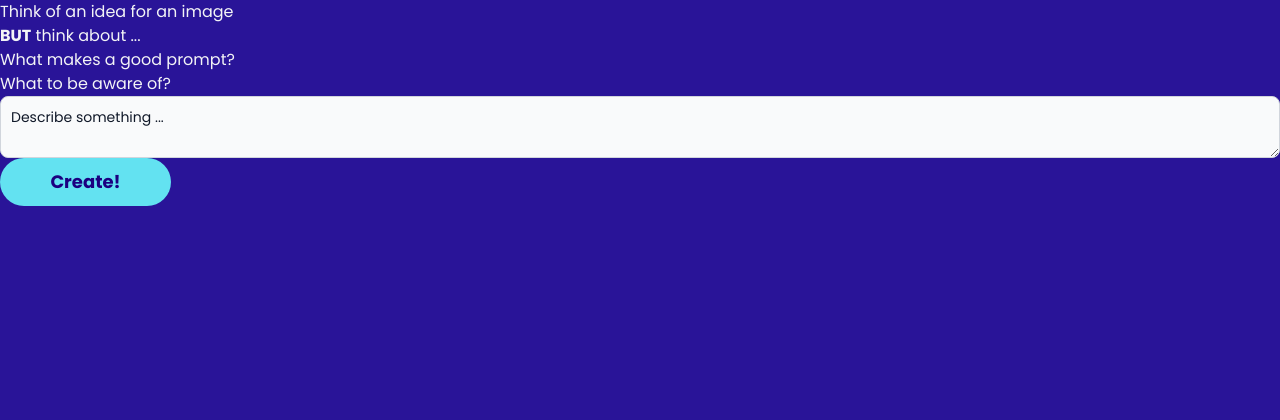
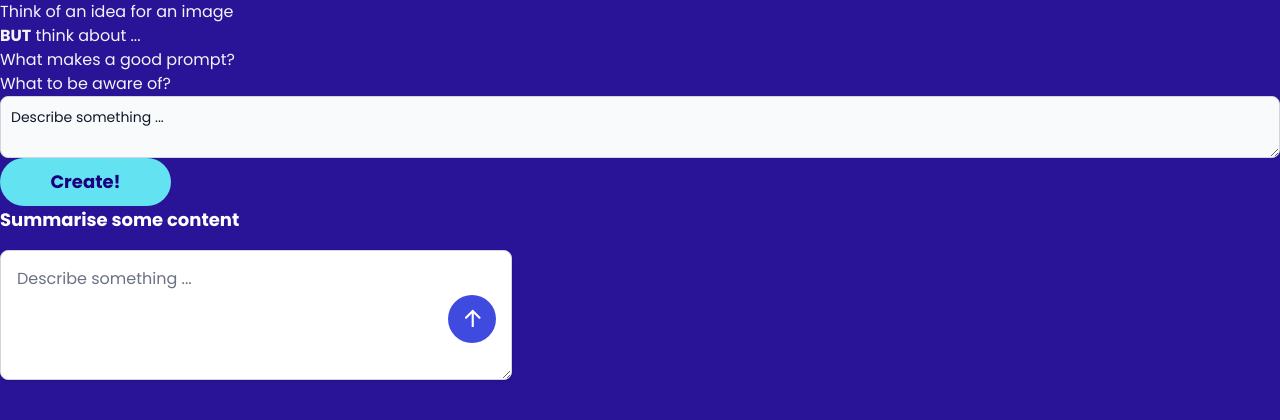
Before and after one commit to neontribe/think-ai, a Next.js app: page /process/query in a window 1280 px wide. Shown: the top 420 px of the page. Built offline with nearby package versions, Linux system fonts and the light colour scheme.

Commit message:
refactor: improve UI layout and styling

```diff
--- a/src/app/components/PromptInput.jsx
+++ b/src/app/components/PromptInput.jsx
@@ -3,10 +3,12 @@
 import { useState } from "react";
 import ArrowButton from "./ArrowButton";
 
-export default function PromptInput({ apiEndpoint, suggestedText, onSubmit}) {
+export default function PromptInput({ apiEndpoint, suggestedText, onSubmit, modelType}) {
     const [prompt, setPrompt] = useState("");
     const [promptSubmitted, setPromptSubmitted] = useState(false);
     const [errorMessage, setErrorMessage] = useState("");
+    const [imageModel, setImageModel] = useState("dall-e-3");
+    const [showResponseContainer, setShowResponseContainer] = useState(false);
 
 
     const handleSubmit = async (e) => {
@@ -17,6 +19,7 @@ export default function PromptInput({ apiEndpoint, suggestedText, onSubmit}) {
         try {
             const response = await fetch(apiEndpoint, {
               method: "POST",
+              headers: {"Content-type": "application/json"},
               body:
                 modelType === "image-generation"
                   ? JSON.stringify({ prompt, imageModel })
@@ -29,6 +32,7 @@ export default function PromptInput({ apiEndpoint, suggestedText, onSubmit}) {
 
         const data = await response.json();
         onSubmit(data);
+        setShowResponseContainer(true);
       } catch (errorMessage) {
         setErrorMessage(
           "Looks like something went wrong, please try again in a bit."
@@ -38,24 +42,40 @@ export default function PromptInput({ apiEndpoint, suggestedText, onSubmit}) {
     }
 
     return (
-        <div className="w-full max-w-lg p-8 bg-white rounded-2xl shadow-md flex felc-col">
-            <form onSubmit={handleSubmit}>
+        <div className="w-full max-w-lg bg-transparent flex flex-col space-y-4">
+          <h1 className="text-white text-lg font-bold">
+            {modelType === "image-generation" ? "Generate an image" : "Summarise some content"}
+          </h1>
+          {!showResponseContainer && (
+            <>
+              {modelType === "image-generation" && (
+                <select
+                  className="w-full p-2 border border-gray-300 rounded-lg focus:outline-none focus:ring-2 focus:ring-blue-500"
+                  value={imageModel}
+                  onChange={(e) => setImageModel(e.target.value)}
+                >
+                  <option value="dall-e-2">DALL·E 2</option>
+                  <option value="dall-e-3">DALL·E 3</option>
+                </select>
+              )}
               <div className="relative">
                 <textarea
                   id="prompt"
-                    className="w-full p-4 pr-12 rounded-2xl text-gray-700 placeholder-gray-500 px-6 py-3 w-[171px] h-[48px] text-lg inline-flex items-center justify-center"
+                  className="w-full p-4 pr-12 border border-gray-300 bg-white rounded-lg focus:outline-none focus:ring-2 focus:ring-blue-500 text-gray-700 placeholder-gray-500 shadow-sm"
                   placeholder={suggestedText}
                   maxLength={10000}
                   value={prompt}
                   onChange={(e) => setPrompt(e.target.value)}
+                  rows={4}
+                  required
                 ></textarea>
-                    <div className="absolute right-4 top-1/2 transform-translate-y-1/2">
-                    <ArrowButton />
+                <div className="absolute right-4 top-1/2 transform -translate-y-1/2">
+                  <ArrowButton disabled={promptSubmitted} onClick={handleSubmit} />
                 </div>
               </div>
-                {errorMessage && <p className="error-message">{errorMessage}</p>}
-            </form>
+            </>
+          )}
+          {errorMessage && <p className="text-red-500 text-sm text-center">{errorMessage}</p>}
         </div>
-
       );
 };
--- a/src/app/group-leaders/page.jsx
+++ b/src/app/group-leaders/page.jsx
@@ -6,7 +6,7 @@ import Header from "../components/Header";
 export default function GroupLeadersPage() {
   return (
     <div>
-      <Header hidelinks={true} />
+      <Header hidelinks={false} />
       <main>
         <h1>Group Leader Page</h1>
         </main>
--- a/src/app/process/query/page.jsx
+++ b/src/app/process/query/page.jsx
@@ -3,6 +3,7 @@
 import { useRouter } from 'next/navigation';
 import { useGlobalState } from "@/app/contexts/GlobalStateProvider";
 import { useEffect } from "react";
+import PromptInput from '@/app/components/PromptInput';
 
 export default function Query() {
   const router = useRouter();
@@ -24,5 +25,8 @@ export default function Query() {
     <button className="bg-[#63E2F1] text-[#1B0080] px-6 py-3 w-[171px] h-[48px] text-lg inline-flex items-center justify-center font-bold rounded-full transition durantion-300 hover:bg-[#9747FF] hover:text-white focus:outline-none focus:ring-2 focus:ring-offset-2 focus:ring-[#9747FF]" type="button" onClick={() => router.push('/process/response')}>
       Create!
     </button>
+    <PromptInput apiEndpoint="" suggestedText="Describe something ..."
+    onSubmit={() => {}}
+    />
   </>);
 }
```
Lines whose indentation alone changed are shown as unchanged.
